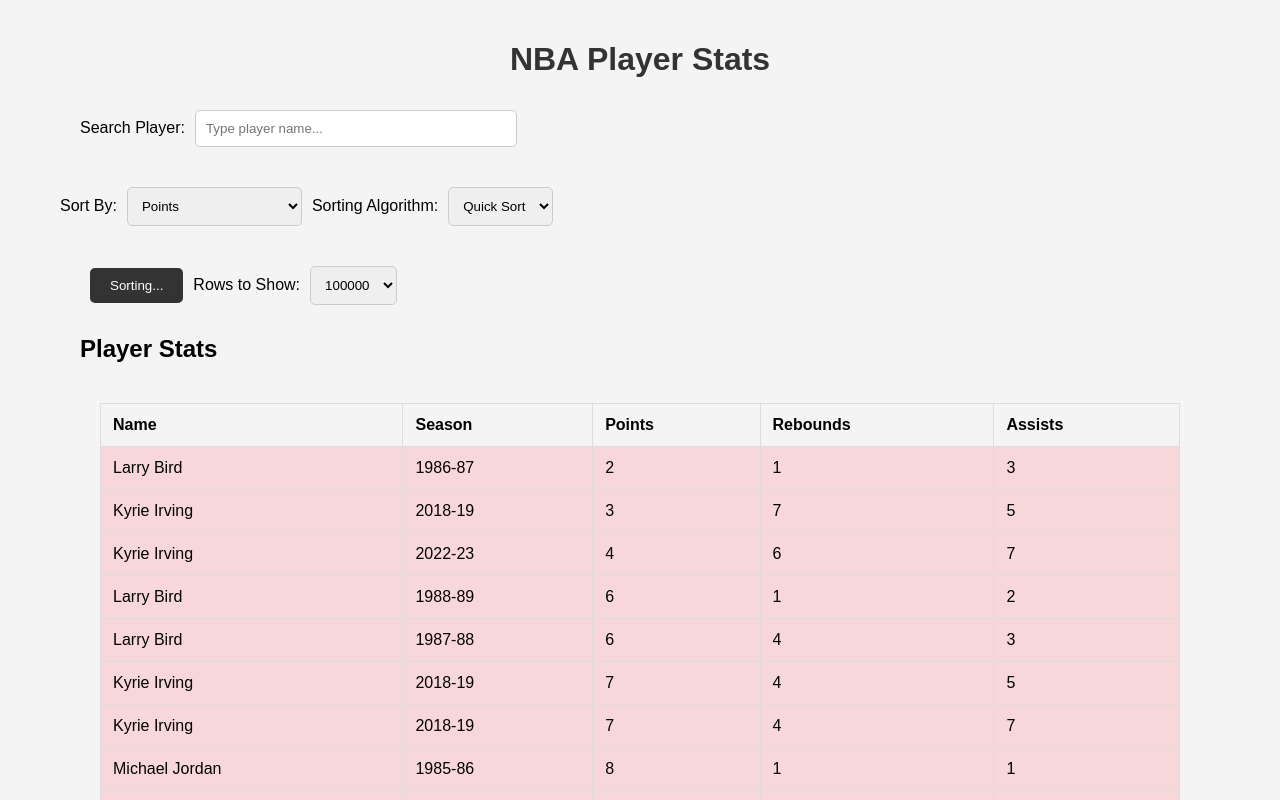
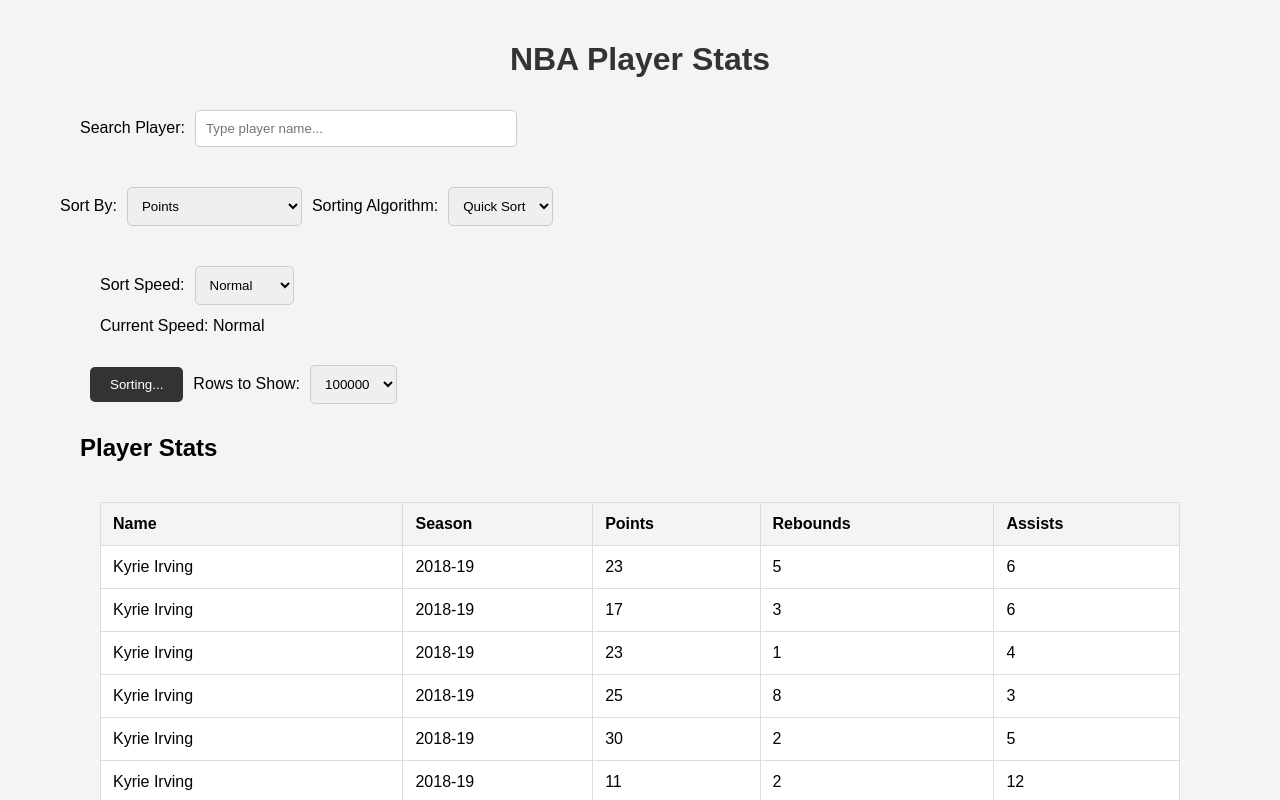
Before and after one commit to Richard-Carnivale/Data-Structures-Algorithms-Final-Project, a React (Create React App) app in the folder frontend/react-website-bb/: page / in a window 1280 px wide. Both pictures are taken after a click on the button "Start Sorting". Shown: the top 800 px of the page. Built offline with nearby package versions, Linux system fonts and the light colour scheme.

Commit message:
added speed options

```diff
--- a/frontend/react-website-bb/src/components/results.css
+++ b/frontend/react-website-bb/src/components/results.css
@@ -1,5 +1,5 @@
 .highlight {
-    background-color: #f8d7da; /* Red color for highlighting */
+    background-color: #f83747; /* Red color for highlighting */
     transition: background-color 0.5s ease; /* Smooth transition */
   }
 
@@ -21,3 +21,13 @@
   th {
     background-color: #f4f4f4;
   }
+
+  .highlight2 {
+    background-color: yellow; /* Highlight color */
+    transition: background-color 0.5s ease; /* Smooth transition */
+  }
+
+  .dehighlight {
+    background-color: white; /* Default color */
+    transition: background-color 0.5s ease; /* Smooth transition */
+  }
--- a/frontend/react-website-bb/src/components/results.js
+++ b/frontend/react-website-bb/src/components/results.js
@@ -9,6 +9,9 @@
   const [isSorting, setIsSorting] = useState(false);
   const [rowsToShow, setRowsToShow] = useState(100000); // Default number of rows to show
   const [buttonText, setButtonText] = useState('Start Sorting'); // Default button text
+  const [highlightedIndices, setHighlightedIndices] = useState([]); // Store indices of swapped elements
+  const [sortSpeed, setSortSpeed] = useState(1); // Speed factor for sorting
+  const [speedText, setSpeedText] = useState('Normal'); // Current speed label
 
   // Filter and sort players when the sort button is clicked
   useEffect(() => {
@@ -23,30 +26,33 @@
       }
 
       setSteps(sortingSteps);
-      setSortedPlayers(sortingSteps[0]); // Initialize with the first step
+      setSortedPlayers(sortingSteps[0].array); // Initialize with the first step
       setCurrentStep(0);
+      setHighlightedIndices(sortingSteps[0].swappedIndices); // Initialize with first swapped indices
       setButtonText('Sorting...'); // Change button text to "Sorting..."
     }
   }, [isSorting, sortAlgorithm, sortKey, query, players]);
 
   useEffect(() => {
     let interval;
-    const delay = 500 / 30; // Reduce delay to make sorting 30 times faster
+    const delay = (500 / 30) / sortSpeed; // Adjust delay based on speed factor
 
     if (isSorting && steps.length > 0) {
       interval = setInterval(() => {
         if (currentStep < steps.length - 1) {
-          setCurrentStep(currentStep + 1);
-          setSortedPlayers(steps[currentStep + 1]);
+          setCurrentStep((prevStep) => prevStep + 1);
+          setSortedPlayers(steps[currentStep + 1].array);
+          setHighlightedIndices(steps[currentStep + 1].swappedIndices); // Update highlighted indices
         } else {
           clearInterval(interval);
           setIsSorting(false); // Stop sorting after the last step
           setButtonText('Start Sorting'); // Change button text to "Start Sorting"
+          setHighlightedIndices([]); // Clear highlights after sorting
         }
       }, delay); // Adjust the speed of animation
     }
     return () => clearInterval(interval);
-  }, [currentStep, isSorting, steps]);
+  }, [currentStep, isSorting, steps, sortSpeed]);
 
   const startSorting = () => {
     setIsSorting(true);
@@ -59,11 +65,50 @@
     );
   };
 
+  // Handle speed change
+  const handleSpeedChange = (event) => {
+    const selectedSpeed = event.target.value;
+    setSortSpeed(Number(selectedSpeed));
+
+    // Update the speed text
+    switch (selectedSpeed) {
+      case '0.5':
+        setSpeedText('Slow');
+        break;
+      case '1':
+        setSpeedText('Normal');
+        break;
+      case '3':
+        setSpeedText('Fast');
+        break;
+      case '5':
+        setSpeedText('Very Fast');
+        break;
+      default:
+        setSpeedText('Normal');
+        break;
+    }
+  };
+
   return (
     <div>
+      {/* Speed control at the top */}
+      <div className="speed-control">
+        <label htmlFor="sortSpeed">Sort Speed:</label>
+        <select id="sortSpeed" value={sortSpeed} onChange={handleSpeedChange}>
+          <option value={0.5}>Slow</option>
+          <option value={1}>Normal</option>
+          <option value={3}>Fast</option>
+          <option value={5}>Very Fast</option>
+        </select>
+        <p>Current Speed: {speedText}</p>
+      </div>
+
+      {/* Start Sorting button */}
       <button onClick={startSorting} disabled={isSorting}>
         {buttonText}
       </button>
+
       <label htmlFor="rowsToShow">Rows to Show:</label>
       <select
         id="rowsToShow"
@@ -91,7 +136,11 @@
           </thead>
           <tbody>
             {sortedPlayers.slice(0, rowsToShow).map((player, index) => (
-              <tr key={index} className={isSorting && steps[currentStep].includes(player) ? 'highlight' : ''} onClick={() => onSelectPlayer(player)}>
+              <tr
+                key={index}
+                className={highlightedIndices.includes(index) ? 'highlight' : 'dehighlight'} // Apply highlight class
+                onClick={() => onSelectPlayer(player)}
+              >
                 <td>{player.name}</td>
                 <td>{player.SEASON}</td>
                 <td>{player.PTS}</td>
--- a/frontend/react-website-bb/src/utils/sorting.js
+++ b/frontend/react-website-bb/src/utils/sorting.js
@@ -15,7 +15,7 @@
     }
     if (largest !== i) {
       [arr[i], arr[largest]] = [arr[largest], arr[i]];
-      steps.push([...arr]);
+      steps.push({ array: [...arr], swappedIndices: [i, largest] });
       heapify(arr, n, largest);
     }
   };
@@ -32,7 +32,7 @@
     buildMaxHeap(arr);
     for (let i = n - 1; i > 0; i--) {
       [arr[0], arr[i]] = [arr[i], arr[0]];
-      steps.push([...arr]);
+      steps.push({ array: [...arr], swappedIndices: [0, i] });
       heapify(arr, i, 0);
     }
   };
@@ -61,15 +61,16 @@
     for (let j = left; j < right; j++) {
       if (arr[j][sortKey] < pivot) {
         [arr[i], arr[j]] = [arr[j], arr[i]];
+        steps.push({ array: [...arr], swappedIndices: [i, j] });
         i++;
       }
     }
     [arr[i], arr[right]] = [arr[right], arr[i]];
-    steps.push([...arr]);
+    steps.push({ array: [...arr], swappedIndices: [i, right] });
     return i;
   };
 
-  steps.push(array);
+  steps.push({ array: array, swappedIndices: [] });
   quickSortWithSteps(array, 0, array.length - 1);
   return steps;
 };
```
